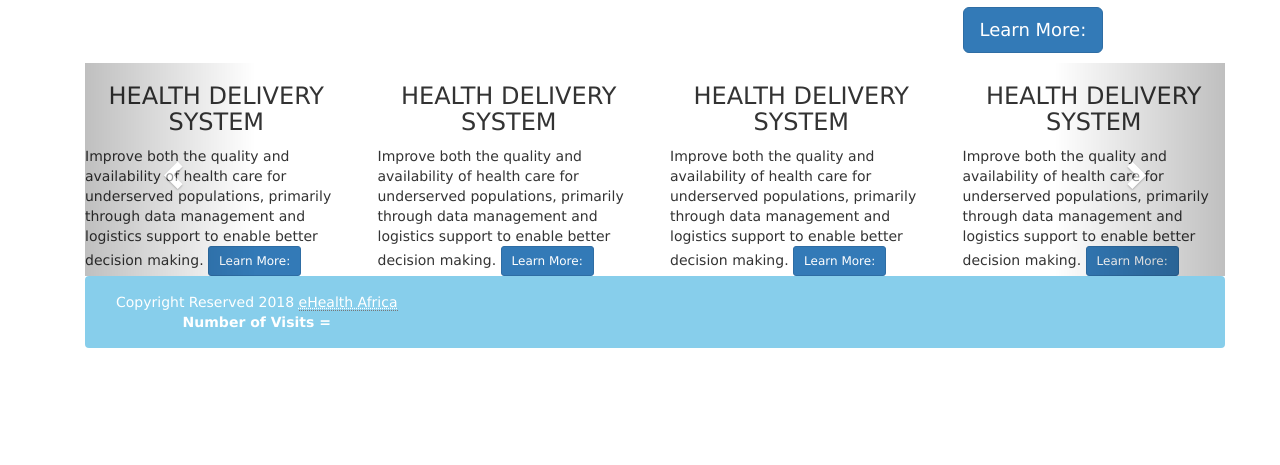
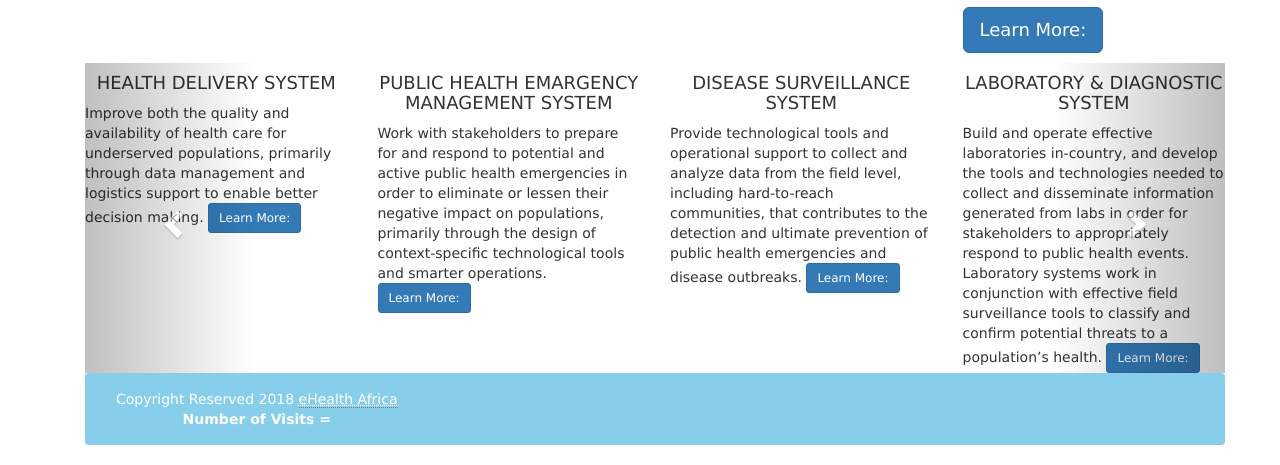
Before and after one commit to jafargiginyu/eha, a plain HTML site: page index.html in a window 1280 px wide. Shown: the part 1070-1535 px from the top of the page. Before the commit the page ends 1438 px from the top, so only its background shows below. Drawn offline with nearby package versions, Linux system fonts and the light colour scheme.

Commit message:
Add files via upload

```diff
--- a/index.html
+++ b/index.html
@@ -11,7 +11,7 @@ Address: N09 Maigari Mohd Link Giginyu Quarters, Nassarawa L.G.A, Kano State, Ni
 */
         </style>
 
-        <title>eHealth Africa</title>
+        <title>Kano State Bureau for Land Management</title>
         <link rel="icon" href="images/title.png">
         <meta charset="utf-8">
         <meta name="viewport" content="width=device-width, initial-scale=1">
@@ -147,8 +147,9 @@ Address: N09 Maigari Mohd Link Giginyu Quarters, Nassarawa L.G.A, Kano State, Ni
               13,275,911
 
               doses of lifesaving vaccines delivered through Vaccine Direct Delivery in Nigeria.
-   </p>
- <button type="button" class="btn btn-primary btn-lg">Learn More:</button>
+      </p>
+
+      <button type="button" class="btn btn-primary btn-lg">Learn More:</button>
 </div>
 
 <div class="col-md-6">
@@ -197,23 +198,23 @@ var s = document.createElement('script'); s.type = 'text/javascript'; s.async =
 <div class="item active">
 <div class="row">
 <div class="col-md-3">
-<h3 style="text-align: center">HEALTH DELIVERY SYSTEM</h3>
+<h4 style="text-align: center">HEALTH DELIVERY SYSTEM</h4>
 Improve both the quality and availability of health care for underserved populations, primarily through data management and logistics support to enable better decision making.
 <button type="button" class="btn btn-primary btn-sm">Learn More:</button>
 </div>
 <div class="col-md-3">
-<h3 style="text-align: center">HEALTH DELIVERY SYSTEM</h3>
-Improve both the quality and availability of health care for underserved populations, primarily through data management and logistics support to enable better decision making.
+<h4 style="text-align: center">PUBLIC HEALTH EMARGENCY MANAGEMENT SYSTEM</h4>
+Work with stakeholders to prepare for and respond to potential and active public health emergencies in order to eliminate or lessen their negative impact on populations, primarily through the design of context-specific technological tools and smarter operations.
 <button type="button" class="btn btn-primary btn-sm">Learn More:</button>
 </div>
 <div class="col-md-3">
-<h3 style="text-align: center">HEALTH DELIVERY SYSTEM</h3>
-Improve both the quality and availability of health care for underserved populations, primarily through data management and logistics support to enable better decision making.
+<h4 style="text-align: center">DISEASE SURVEILLANCE SYSTEM</h4>
+Provide technological tools and operational support to collect and analyze data from the field level, including hard-to-reach communities, that contributes to the detection and ultimate prevention of public health emergencies and disease outbreaks.
 <button type="button" class="btn btn-primary btn-sm">Learn More:</button>
 </div>
 <div class="col-md-3">
-<h3 style="text-align: center">HEALTH DELIVERY SYSTEM</h3>
-Improve both the quality and availability of health care for underserved populations, primarily through data management and logistics support to enable better decision making.
+<h4 style="text-align: center">LABORATORY & DIAGNOSTIC SYSTEM</h4>
+Build and operate effective laboratories in-country, and develop the tools and technologies needed to collect and disseminate information generated from labs in order for stakeholders to appropriately respond to public health events. Laboratory systems work in conjunction with effective field surveillance tools to classify and confirm potential threats to a population’s health.
 <button type="button" class="btn btn-primary btn-sm">Learn More:</button>
 </div>
 </div>
```
